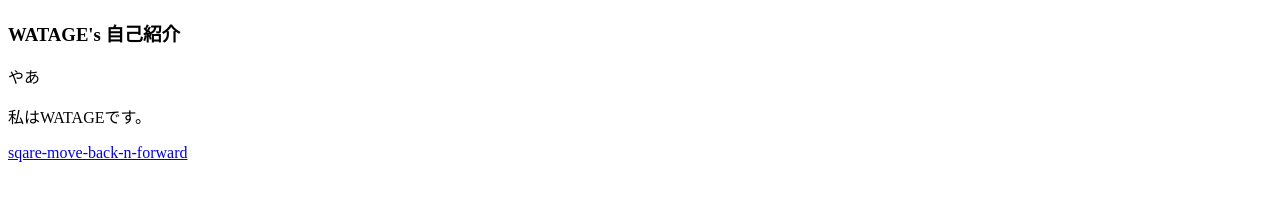
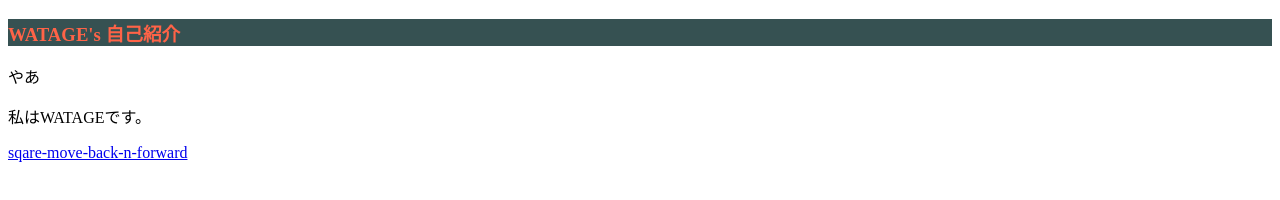
Before and after one commit to WATAGE25/watage25.github.io, a plain HTML site: page index.html in a window 1280 px wide. Drawn offline with Linux system fonts and the light colour scheme.

Commit message:
add style to h3

```diff
--- a/index.html
+++ b/index.html
@@ -4,6 +4,12 @@
     <meta charset="utf-8" />
     <meta name="viewport" content="width=device-width" />
     <title>WATAGE</title>
+    <style>
+      h3 {
+        color: tomato;
+        background-color: #365152;
+      }
+    </style>
   </head>
   <body>
     <h3>WATAGE's 自己紹介</h3>
```
